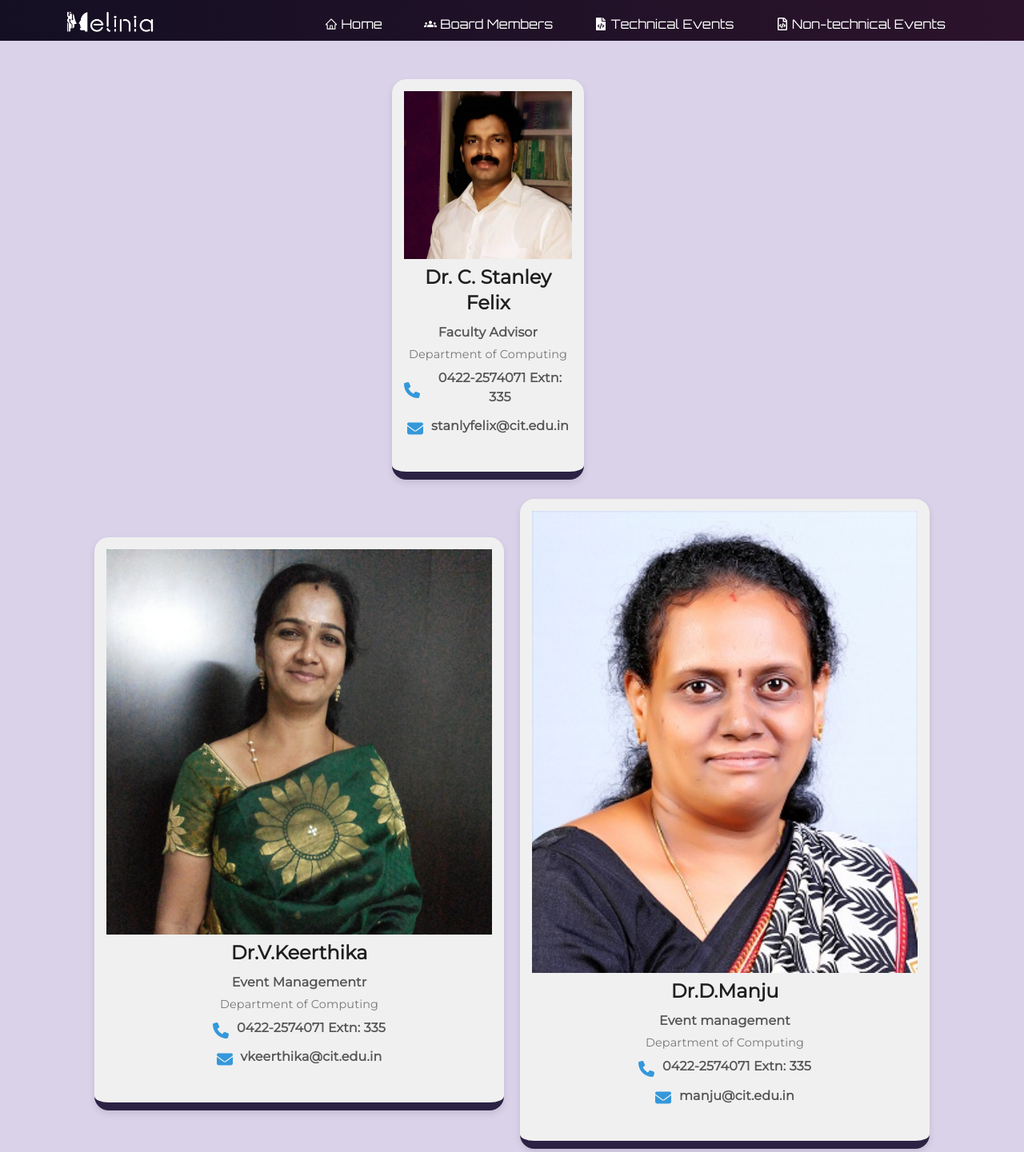
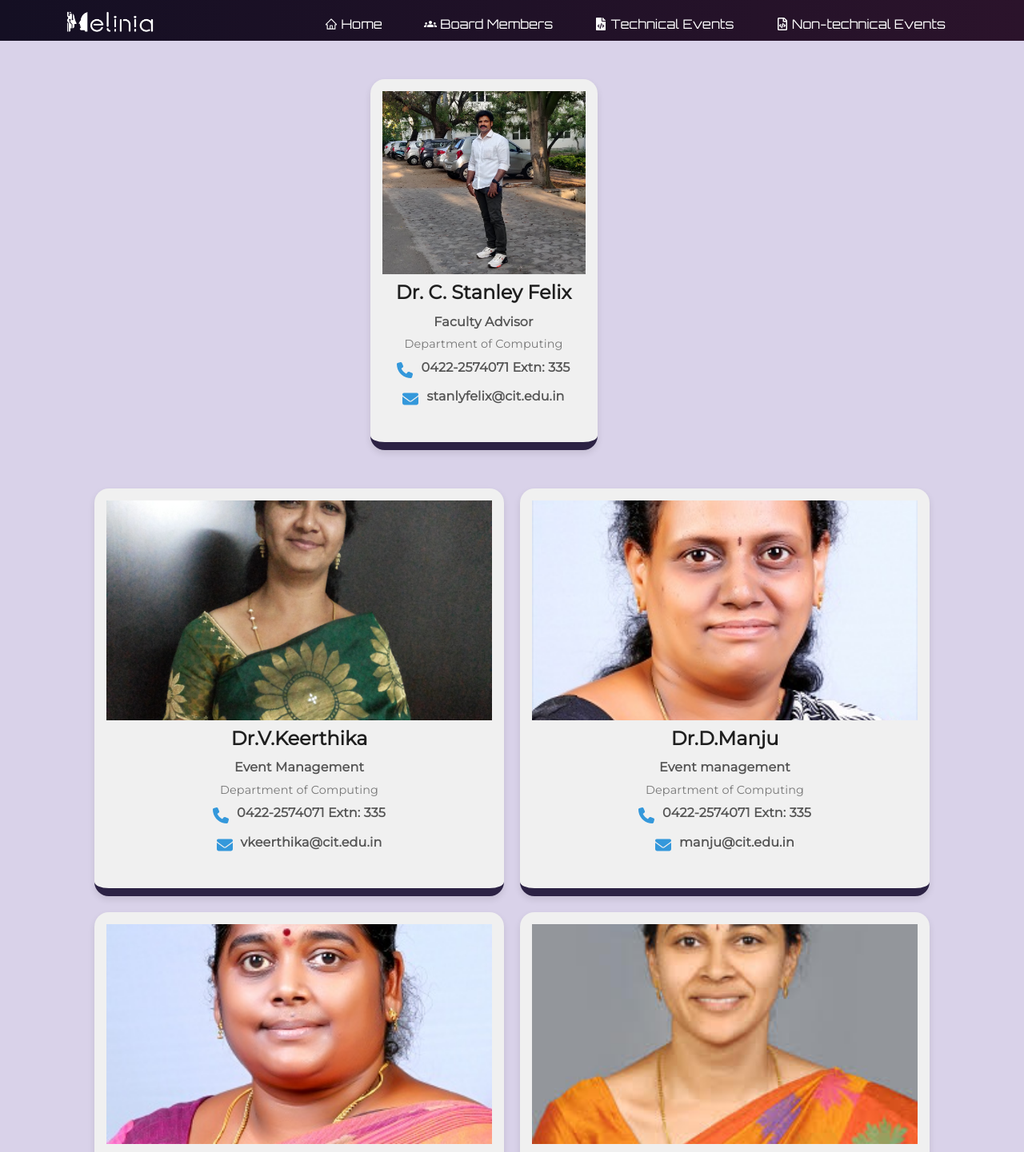
Before and after one commit to janumathigp/melinia-2024, a React (Create React App) app: page /board in a window 1280 px wide. Shown: the top 1441 px of the page at 80% size. Built offline with nearby package versions, Linux system fonts and the light colour scheme.

Commit message:
fixed cards position and added another stanleys image

```diff
--- a/src/Components/Board/Board.js
+++ b/src/Components/Board/Board.js
@@ -3,7 +3,7 @@ import Card from '@mui/material/Card';
 import CardContent from '@mui/material/CardContent';
 import CardMedia from '@mui/material/CardMedia';
 import Typography from '@mui/material/Typography';
-import stanleysImage from "../../Assets/stanley.jpg";
+import stanleysImage from "../../Assets/stanleyNew.jpg";
 import keerthiImage from '../../Assets/keerthikamamupdated.jpg';
 import manjuImage from '../../Assets/manjumam.jpeg';
 import sujithraImage from '../../Assets/sujithramam.jpeg';
@@ -34,7 +34,7 @@ class Board extends React.Component
     cardDataTeachers = [
         {
           name: "Dr.V.Keerthika",
-          role: "Event Managementr",
+          role: "Event Management",
           department: "Department of Computing",
           phone: "0422-2574071 Extn: 335",
           email: "vkeerthika@cit.edu.in",
@@ -92,7 +92,7 @@ class Board extends React.Component
 <div>
 <div style={{ backgroundColor: '#d9d2e9', marginTop: '4%' }}>
   <br></br><br></br>
-          <section style={{  marginLeft: 'auto', marginRight: 'auto', maxWidth: '300px'}}>
+          <section style={{  marginLeft: 'auto', marginRight: 'auto', maxWidth: '355px'}}>
             <Card
               sx={{
                 borderBottom: '10px solid #2C2244',
@@ -155,9 +155,10 @@ class Board extends React.Component
           </CardContent>
             </Card>
           </section>
-          <br></br>
+          <br></br><br></br>
         {/* New row of four cards */}
-        <div style={{ display: 'flex', justifyContent: 'center', alignItems: 'center', flexWrap: 'wrap' }}>
+        {/* <div style={{ display: 'flex', justifyContent: 'center', alignItems: 'center', flexWrap: 'wrap' }}> */}
+        <div style={{ display: 'flex', justifyContent: 'center', flexWrap: 'wrap' }}>
           {this.cardDataTeachers.map((data, index) => (
             <Card
               key={index}
@@ -194,6 +195,7 @@ class Board extends React.Component
             alt={data.name}
             height="fit-content"
             image={data.image}
+            sx={{height:'275px'}}
           />
           <CardContent sx={{ padding: '0px', paddingTop: '7px' }}>
             <Typography gutterBottom variant="h5" component="div" sx={{ fontFamily: 'Montserrat, sans-serif', fontWeight: 'bold', fontSize: '1.5rem' }}>
```
Also changed, not shown: src/Assets/stanleyNew.jpg (added), src/Assets/stanleyNewCrop.jpg (added).
